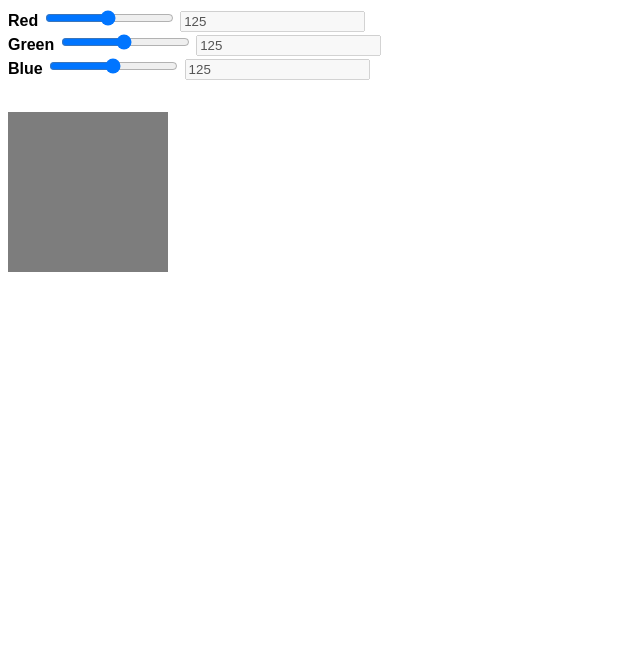
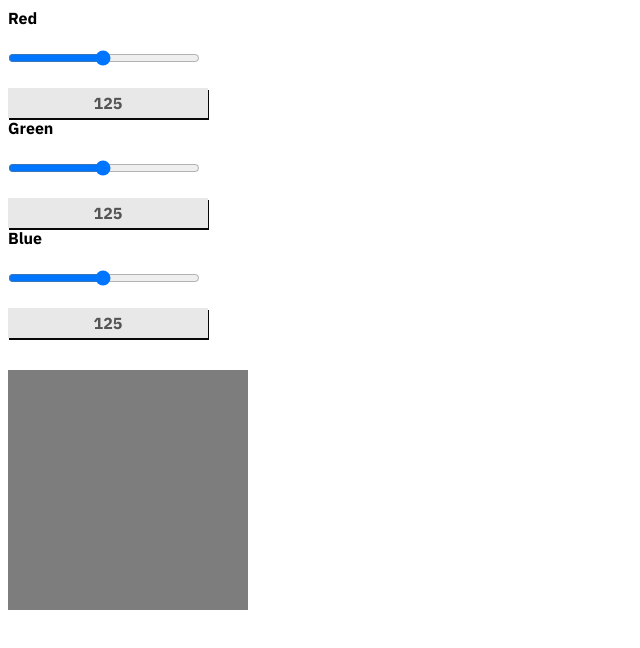
Before and after one commit to mnovaes/desafio1_rgb, a plain HTML site: page index.html in a window 1280 px wide. Shown: the whole page, without its empty margins (0-640 px from the left). Drawn offline with Linux system fonts and the light colour scheme.

Commit message:
brincando com css e limpando código

```diff
--- a/index.html
+++ b/index.html
@@ -5,6 +5,7 @@
     <meta name="viewport" content="width=device-width, initial-scale=1.0" />
     <title>RGB SELECTOR</title>
     <link rel="stylesheet" href="style.css" />
+    <link href="https://fonts.googleapis.com/css2?family=IBM+Plex+Sans:wght@400;700&display=swap" rel="stylesheet">
   </head>
   <body>
     <form>
--- a/script.js
+++ b/script.js
@@ -1,5 +1,6 @@
 window.addEventListener('load', start);
 
+function start() {
     function refreshText() {
         let i = 0;
         while (i < 3) {
@@ -7,17 +8,10 @@ function refreshText() {
             i++;
         }
     }
-
-function start() {}
-console.log('tudo pronto');
     var rgb = document.querySelectorAll('input.slider');
     var arrayRgb = Array.from(rgb);
     var label = document.querySelectorAll('input.txt');
-var arrayLabel = Array.from(label);
     let colorBox = document.querySelector('.color-box');
-console.log(arrayRgb[0].value);
-console.log(arrayLabel[0].value);
-
     window.addEventListener('change', (event) => {
         switch (event.target.id) {
             case '#redLabel':
@@ -33,3 +27,4 @@ window.addEventListener('change', (event) => {
         refreshText();
         colorBox.style.backgroundColor = `rgb(${arrayRgb[0].value},${arrayRgb[1].value},${arrayRgb[2].value})`;
     });
+}
--- a/style.css
+++ b/style.css
@@ -1,17 +1,40 @@
 body {
-  font-family: Arial, Helvetica, sans-serif;
-  font-weight: bolder;
+  font-family: 'IBM Plex Sans', sans-serif;
+  font-weight: 700;
 }
 
 form {
   display: flex;
   flex-direction: column;
-  width: max-content;
+  width: 10rem;
 }
 
 .color-box {
   margin-top: 2rem;
-  width: 10rem;
-  height: 10rem;
+  width: 15rem;
+  height: 15rem;
   background-color: rgb(125, 125, 125);
 }
+input[type='range'].slider {
+  width: 100%;
+  margin: 6px 0;
+  padding: 1rem;
+}
+input[type='range'].slider:focus {
+  outline: none;
+}
+input.txt {
+  border-color: #cccccc;
+  text-align: center;
+  padding: 5px;
+  font-size: 1rem;
+  border-style: solid;
+  box-shadow: 1px 2px 0px 0px rgba(0, 0, 0, 0.97);
+  border-width: 0px;
+  font-family: 'IBM Plex Sans', sans-serif;
+  font-weight: bold;
+  background-color: #e8e8e8;
+}
+input.txt:focus {
+  outline: none;
+}
```
Lines whose indentation alone changed are shown as unchanged.
